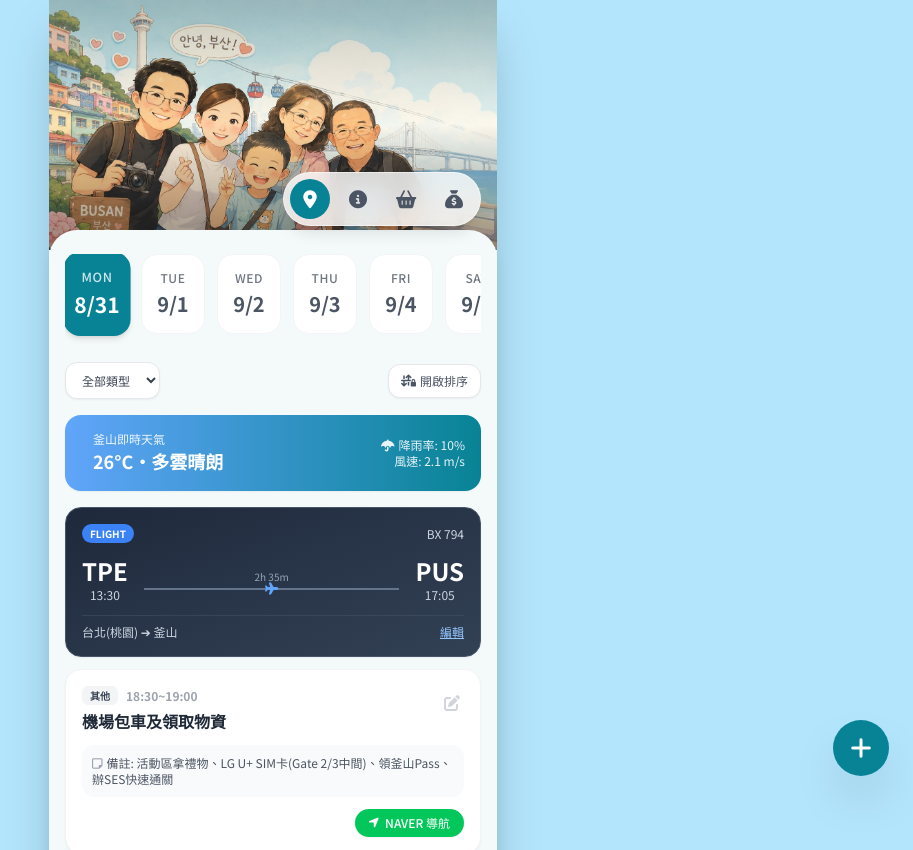
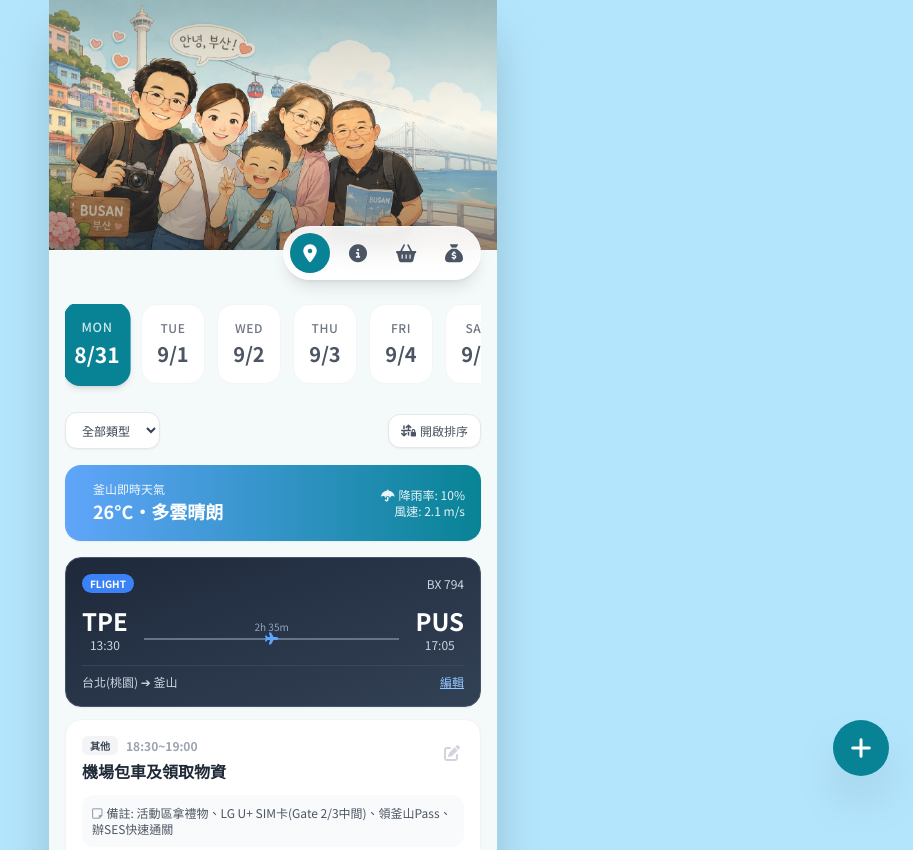
Before and after one commit to mi79818/busan-planner2026, a plain HTML site: page index.html in a window 1280 px wide. Shown: the top 850 px of the page, without its empty margins (367-1280 px from the left). Drawn offline with nearby package versions, Linux system fonts and the light colour scheme.

Commit message:
Update index.html

```diff
--- a/index.html
+++ b/index.html
@@ -53,9 +53,11 @@
   <div class="relative h-[250px] w-full overflow-hidden">
     <img src="banner.jpg" alt="Busan Header" class="w-full h-full object-cover object-left" onerror="this.src='https://images.unsplash.com/photo-1540959733332-eab4deabeeaf?w=1920&q=80'">
     <div class="absolute inset-0 bg-gradient-to-b from-black/20 via-transparent to-black/40"></div>
+  </div>
 
-    <!-- 右下角浮動頁籤 -->
-    <div class="absolute bottom-6 right-4 flex space-x-2 bg-white/80 backdrop-blur-md p-1.5 rounded-full shadow-lg border border-white/50 z-20">
+  <!-- 頁籤選單區塊：改為獨立放置於 Banner 下方外側，不遮擋照片 -->
+  <div class="flex justify-end px-4 -mt-6 z-20">
+    <div class="flex space-x-2 bg-white/90 backdrop-blur-md p-1.5 rounded-full shadow-lg border border-white/50">
       <button @click="currentTab = 'itinerary'" :class="currentTab === 'itinerary' ? 'bg-ocean-dark text-white' : 'text-gray-600'" class="w-10 h-10 rounded-full flex items-center justify-center transition-all duration-200">
         <i class="fa-solid fa-location-dot text-lg"></i>
       </button>
@@ -72,7 +74,7 @@
   </div>
 
   <!-- 主內容區域 -->
-  <div class="relative -mt-5 bg-[#F4F9F9] rounded-t-[28px] px-4 pt-6 flex-1 z-10 shadow-lg">
+  <div class="relative mt-2 bg-[#F4F9F9] rounded-t-[28px] px-4 pt-4 flex-1 z-10">
 
     <!-- 1. 每日行程頁面 -->
     <div v-if="currentTab === 'itinerary'">
```
